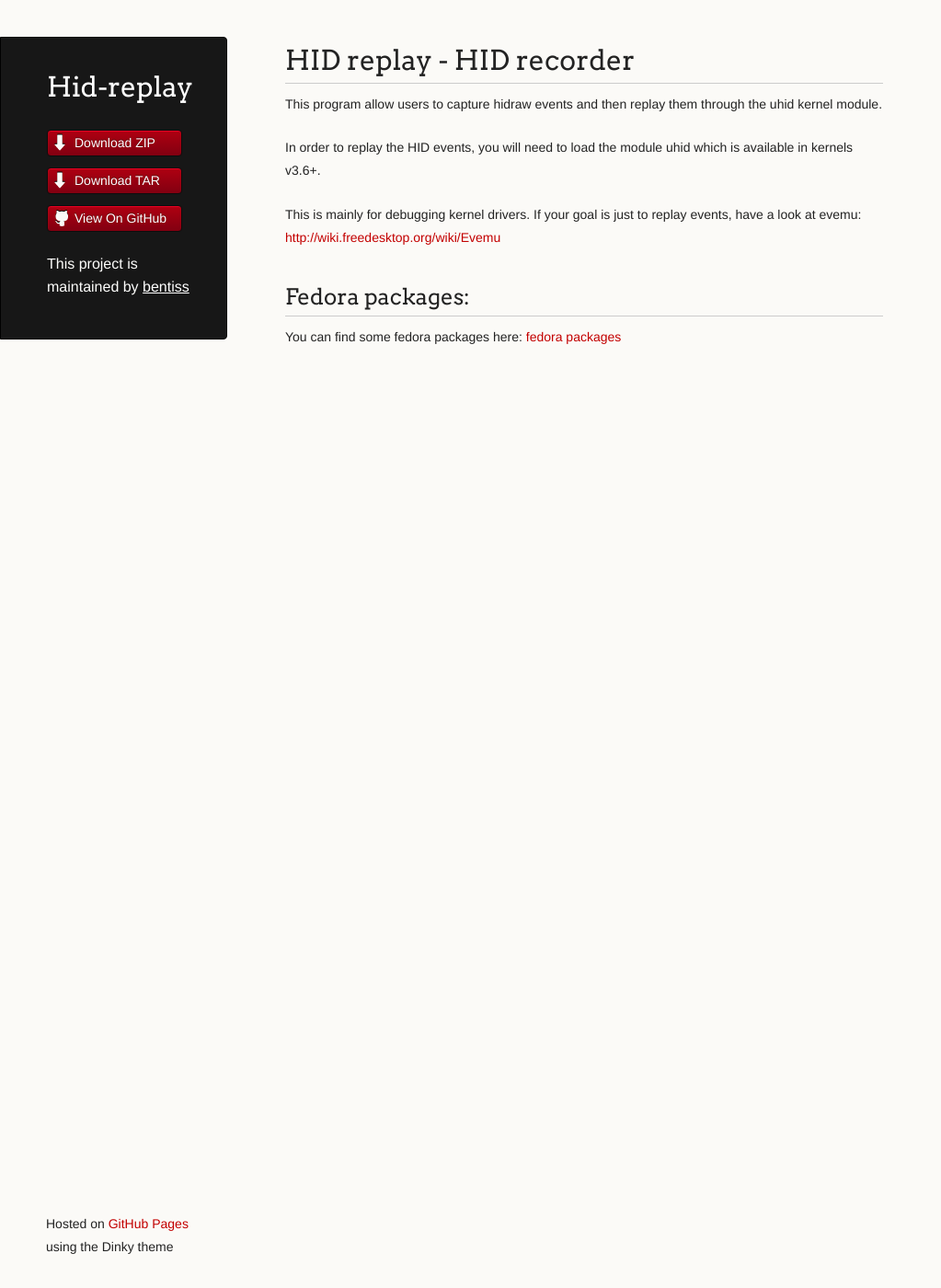
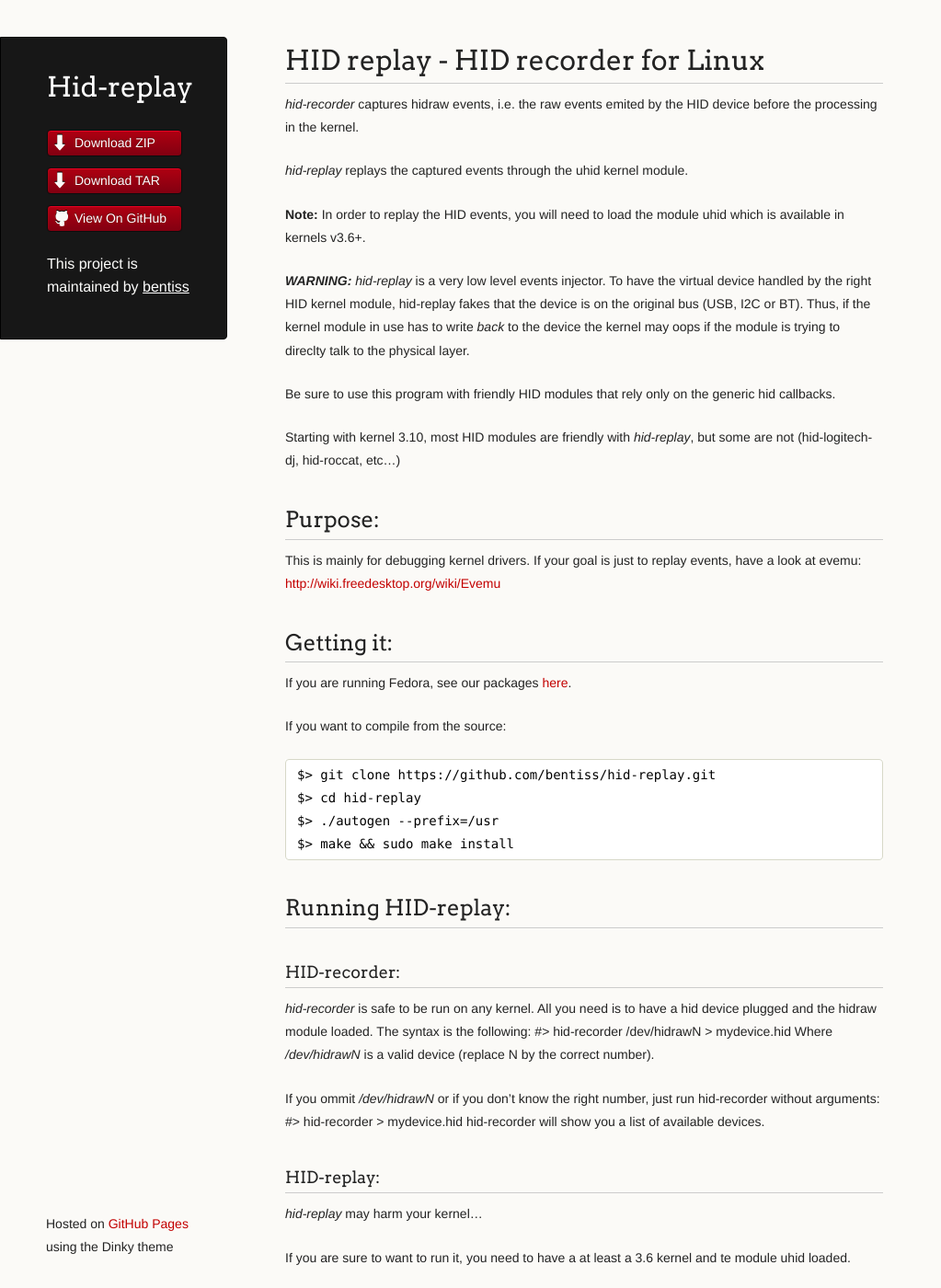
Before and after one commit to bentiss/hid-replay-docs, a Jekyll site: the page built from index.md, in a window 1280 px wide and 1400 px high. Shown: the whole window at 92% size, without its empty margins (0-1023 px from the left). Built offline with Jekyll 4.4.1, drawn with Linux system fonts in a browser that asks for light colours; Markdown is read by kramdown in place of the engine named in the settings; some of the changed text lies outside the part shown.

Commit message:
Update index.md with warnings and usages

```diff
--- a/index.md
+++ b/index.md
@@ -3,19 +3,78 @@
 title: HID-replay
 ---
 
-# HID replay - HID recorder
+# HID replay - HID recorder for Linux
 
-This program allow users to capture hidraw events and then
-replay them through the uhid kernel module.
+*hid-recorder* captures hidraw events, i.e. the raw events emited
+by the HID device before the processing in the kernel.
 
-In order to replay the HID events, you will need to load the
+*hid-replay* replays the captured events through the uhid kernel
+module.
+
+**Note:** In order to replay the HID events, you will need to load the
 module uhid which is available in kernels v3.6+.
+
+***WARNING:*** *hid-replay* is a very low level events injector. To have
+the virtual device handled by the right HID kernel module, hid-replay
+fakes that the device is on the original bus (USB, I2C or BT).
+Thus, if the kernel module in use has to write _back_ to the device
+the kernel may oops if the module is trying to direclty talk to the
+physical layer.
+
+Be sure to use this program with friendly HID modules that rely only
+on the generic hid callbacks.
+
+Starting with kernel 3.10, most HID modules are friendly with
+*hid-replay*, but some are not (hid-logitech-dj, hid-roccat, etc...)
+
+## Purpose:
 
 This is mainly for debugging kernel drivers. If your goal
 is just to replay events, have a look at evemu:
 [http://wiki.freedesktop.org/wiki/Evemu](http://wiki.freedesktop.org/wiki/Evemu)
 
-## Fedora packages:
+## Getting it:
+If you are running Fedora, see our packages [here](Fedora.html).
 
-You can find some fedora packages here:
-[fedora packages](Fedora.html)
+If you want to compile from the source:
+
+	$> git clone https://github.com/bentiss/hid-replay.git
+	$> cd hid-replay
+	$> ./autogen --prefix=/usr
+	$> make && sudo make install
+
+## Running HID-replay:
+
+### HID-recorder:
+
+*hid-recorder* is safe to be run on any kernel. All you need is to have a
+hid device plugged and the hidraw module loaded. The syntax is the
+following:
+	#> hid-recorder /dev/hidrawN > mydevice.hid
+Where */dev/hidrawN* is a valid device (replace N by the correct number).
+
+If you ommit */dev/hidrawN* or if you don't know the right number, just run hid-recorder
+without arguments:
+	#> hid-recorder > mydevice.hid
+hid-recorder will show you a list of available devices.
+
+### HID-replay:
+
+*hid-replay* may harm your kernel...
+
+If you are sure to want to run it, you need to have a at least a
+3.6 kernel and te module uhid loaded.
+
+The syntax is the following:
+	#> hid-replay mydevice.hid
+
+If everything is correct, the new virtual device will appear, and
+the line "*hit enter (re)start replaying the events*" will appear.
+You can inject the previously recorded events by hitting the enter
+key as requested by the tool.
+
+Hit Ctrl-C to leave the application.
+
+## Reporting bugs
+
+File a bug in the github issues tracker at [https://github.com/bentiss/hid-replay/issues](https://github.com/bentiss/hid-replay/issues)
```
